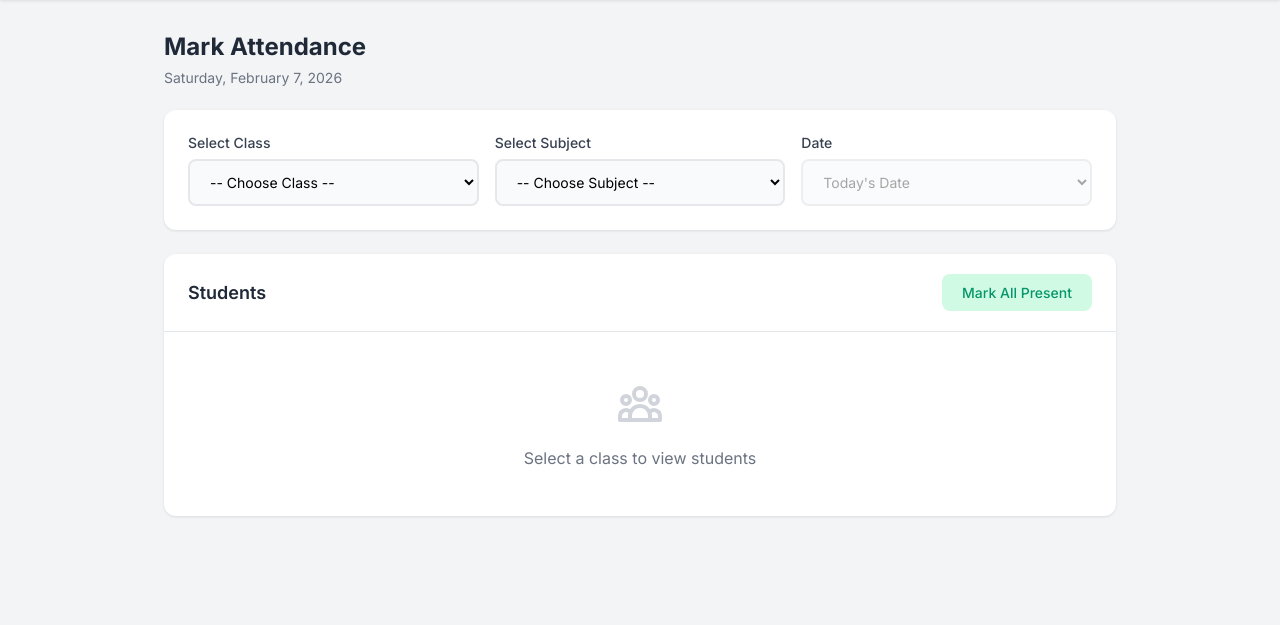
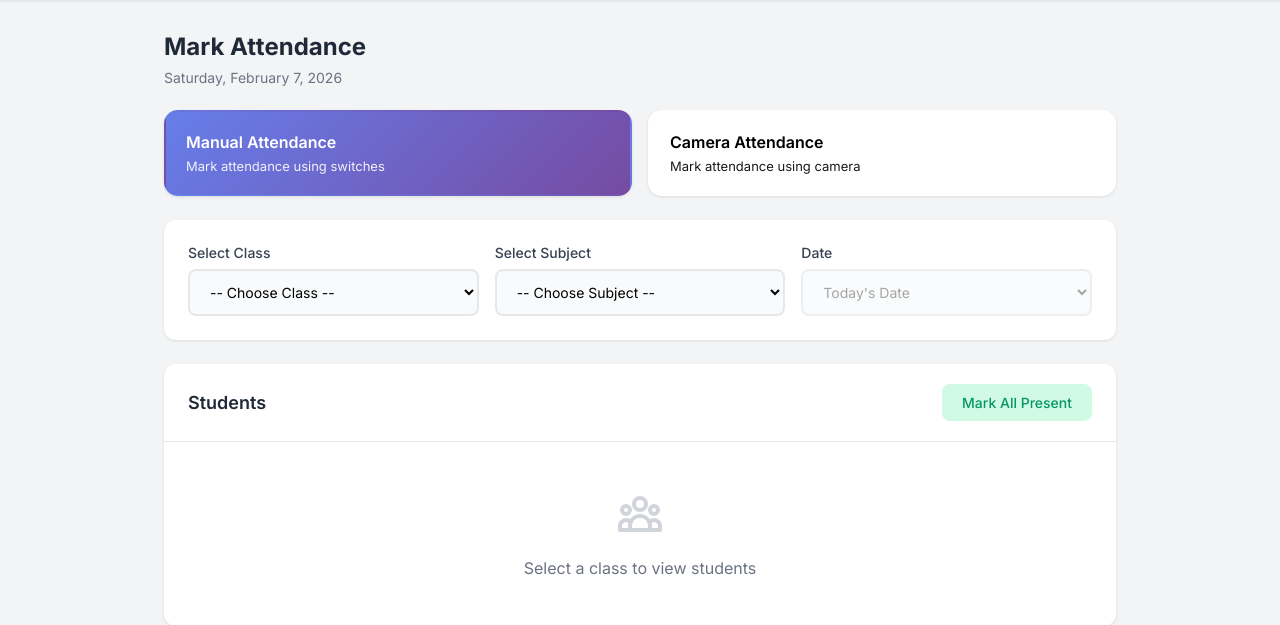
Before and after one commit to sandeepkumar9760/REAL-AI-BASED-SMART-ATTENDANCE-SYSTEM, a Django app: page /attendance/ in a window 1280 px wide. Shown: the part 72-697 px from the top of the page. Run offline with Django 5.2, Linux system fonts and the light colour scheme; the visitor is signed in with stand-in values (Sample User, id 1); data that the repository does not hold is empty.

Commit message:
Adding Camera Module

```diff
--- a/backend/templates/attendance.html
+++ b/backend/templates/attendance.html
@@ -10,6 +10,76 @@
             margin: 0;
             padding: 0;
             box-sizing: border-box;
+        }
+        /* ===== Attendance Mode Cards ===== */
+        .attendance-modes {
+            display: grid;
+            grid-template-columns: repeat(auto-fit, minmax(220px, 1fr));
+            gap: 16px;
+            margin-bottom: 24px;
+        }
+
+        .mode-card {
+            background: #ffffff;
+            border-radius: 14px;
+            padding: 20px;
+            box-shadow: 0 1px 3px rgba(0,0,0,0.1);
+            cursor: pointer;
+            transition: all 0.3s ease;
+            border: 2px solid transparent;
+        }
+
+        .mode-card:hover {
+            transform: translateY(-4px);
+            border-color: #667eea;
+        }
+
+        .mode-card.active {
+            background: linear-gradient(135deg, #667eea, #764ba2);
+            color: white;
+        }
+
+        .mode-card h4 {
+            font-size: 16px;
+            font-weight: 600;
+            margin-bottom: 6px;
+        }
+
+        .mode-card p {
+            font-size: 13px;
+            opacity: 0.9;
+        }
+
+        /* ===== Camera Modal ===== */
+        .camera-modal {
+            position: fixed;
+            inset: 0;
+            background: rgba(0,0,0,0.6);
+            display: none;
+            align-items: center;
+            justify-content: center;
+            z-index: 2000;
+        }
+
+        .camera-box {
+            background: white;
+            padding: 24px;
+            border-radius: 16px;
+            width: 90%;
+            max-width: 420px;
+            text-align: center;
+        }
+
+        .camera-box video {
+            width: 100%;
+            border-radius: 12px;
+            margin: 16px 0;
+        }
+
+        .camera-actions {
+            display: flex;
+            gap: 12px;
+            justify-content: center;
         }
 
         body {
@@ -459,6 +529,19 @@
             <h2>Mark Attendance</h2>
             <p id="currentDate">Loading...</p>
         </div>
+        <!-- Attendance Modes -->
+        <div class="attendance-modes">
+            <div class="mode-card active">
+                <h4>Manual Attendance</h4>
+                <p>Mark attendance using switches</p>
+            </div>
+
+            <div class="mode-card" onclick="openCameraModal()">
+                <h4>Camera Attendance</h4>
+                <p>Mark attendance using camera</p>
+            </div>
+        </div>
+
 
         <!-- Filters -->
         <form method="POST" id="attendanceForm" action="{% url 'attendance' %}">
@@ -534,6 +617,21 @@
         </svg>
         <span id="toastMessage"></span>
     </div>
+    <!-- Camera Attendance Modal -->
+    <div class="camera-modal" id="cameraModal">
+        <div class="camera-box">
+            <h3>Camera Attendance</h3>
+
+            <video id="video" autoplay></video>
+            <canvas id="canvas" style="display:none;"></canvas>
+
+            <div class="camera-actions">
+                <button class="submit-btn" onclick="capturePhoto()">Capture</button>
+                <button class="back-btn" onclick="closeCameraModal()">Close</button>
+            </div>
+        </div>
+    </div>
+
 
     <script>
         // Store the get_students URL from Django
```
